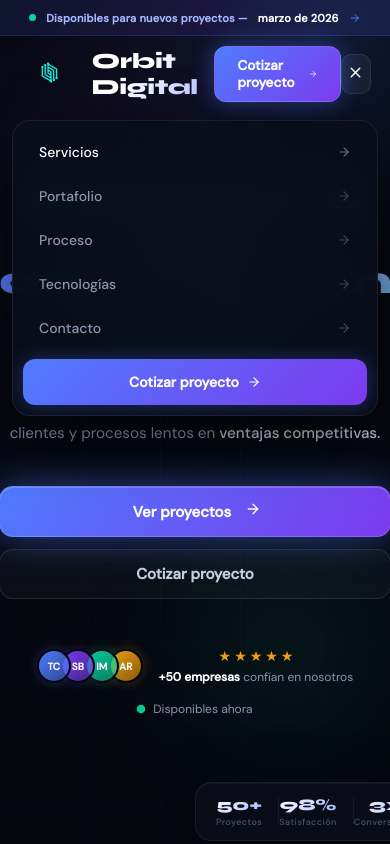
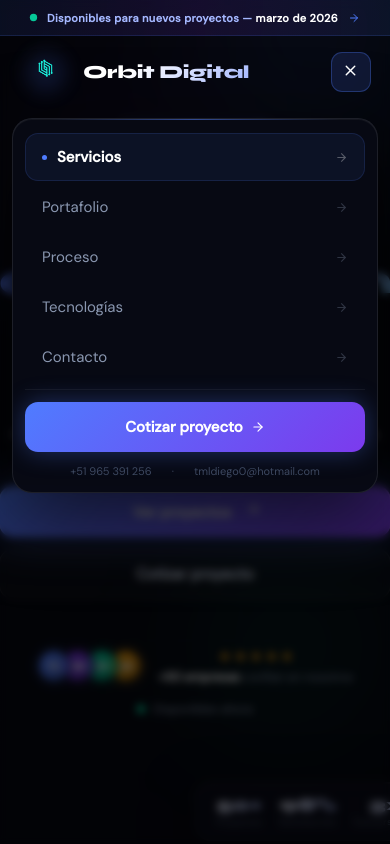
Before and after one commit to Reverse07/Orbit-Digital, a Next.js app: page / in a window 390 px wide. Both pictures are taken after a click on the button 355 px from the left and 74 px from the top of the page. Shown: the top 844 px of the page. Built offline with nearby package versions, Linux system fonts and the light colour scheme.

Commit message:
upgrade Navbar with top-tier design and responsive

```diff
--- a/components/Navbar.tsx
+++ b/components/Navbar.tsx
@@ -1,7 +1,7 @@
 'use client'
 
 import { useState, useEffect, useRef } from 'react'
-import { motion, AnimatePresence } from 'framer-motion'
+import { motion, AnimatePresence, useScroll, useTransform } from 'framer-motion'
 import { Menu, X, ArrowRight } from 'lucide-react'
 import Image from 'next/image'
 import { SITE } from '@/lib/constants'
@@ -14,18 +14,33 @@
   { label: 'Contacto', href: '#contacto' },
 ]
 
+const ANNOUNCE_H = 36
+const NAV_H = 72
+
 export default function Navbar() {
   const [scrolled, setScrolled] = useState(false)
   const [menuOpen, setMenuOpen] = useState(false)
   const [activeLink, setActiveLink] = useState('')
   const [hovered, setHovered] = useState<string | null>(null)
   const [pillStyle, setPillStyle] = useState({ left: 0, width: 0 })
+  const [isMobile, setIsMobile] = useState(false)
   const navRef = useRef<HTMLUListElement>(null)
 
+  const { scrollY } = useScroll()
+  const announceOpacity = useTransform(scrollY, [0, 80], [1, 0])
+  const announceHeight = useTransform(scrollY, [0, 80], [ANNOUNCE_H, 0])
+  const navTop = useTransform(scrollY, [0, 80], [ANNOUNCE_H, 0])
+
   useEffect(() => {
+    const checkMobile = () => setIsMobile(window.innerWidth < 768)
+    checkMobile()
+    window.addEventListener('resize', checkMobile)
     const handleScroll = () => setScrolled(window.scrollY > 30)
     window.addEventListener('scroll', handleScroll)
-    return () => window.removeEventListener('scroll', handleScroll)
+    return () => {
+      window.removeEventListener('scroll', handleScroll)
+      window.removeEventListener('resize', checkMobile)
+    }
   }, [])
 
   useEffect(() => {
@@ -36,11 +51,22 @@
           if (entry.isIntersecting) setActiveLink(`#${entry.target.id}`)
         })
       },
-      { threshold: 0.4 }
+      { threshold: 0.35 }
     )
     sections.forEach(s => s && observer.observe(s))
     return () => observer.disconnect()
   }, [])
+
+  // Cerrar menu al hacer resize a desktop
+  useEffect(() => {
+    if (!isMobile) setMenuOpen(false)
+  }, [isMobile])
+
+  // Bloquear scroll cuando menu abierto
+  useEffect(() => {
+    document.body.style.overflow = menuOpen ? 'hidden' : ''
+    return () => { document.body.style.overflow = '' }
+  }, [menuOpen])
 
   const handleMouseEnter = (href: string, e: React.MouseEvent<HTMLAnchorElement>) => {
     setHovered(href)
@@ -53,43 +79,58 @@
     }
   }
 
-  const ANNOUNCE_H = 36
-  const NAV_H = 76 // Aumentado ligeramente para acomodar el logo más grande
-
   return (
     <>
-      {/* ── Barra de anuncio ── */}
+      {/* ── Barra de anuncio con scroll fade ── */}
       <motion.div
-        initial={{ y: -ANNOUNCE_H, opacity: 0 }}
-        animate={{ y: 0, opacity: 1 }}
-        transition={{ duration: 0.5 }}
         style={{
-          position: 'fixed', top: 0, left: 0, right: 0,
-          zIndex: 60, height: `${ANNOUNCE_H}px`,
+          height: announceHeight,
+          opacity: announceOpacity,
+          position: 'fixed', top: 0, left: 0, right: 0, zIndex: 60,
+          overflow: 'hidden',
+        }}
+      >
+        <motion.div
+          initial={{ y: -ANNOUNCE_H }}
+          animate={{ y: 0 }}
+          transition={{ duration: 0.6, ease: [0.16, 1, 0.3, 1] }}
+          style={{
+            height: `${ANNOUNCE_H}px`,
             display: 'flex', alignItems: 'center', justifyContent: 'center',
             gap: '10px',
-          background: 'linear-gradient(90deg, rgba(79,124,255,0.12), rgba(124,58,237,0.12), rgba(79,124,255,0.12))',
-          borderBottom: '1px solid rgba(79,124,255,0.18)',
+            background: 'linear-gradient(90deg, rgba(79,124,255,0.1), rgba(124,58,237,0.14), rgba(79,124,255,0.1))',
+            borderBottom: '1px solid rgba(79,124,255,0.16)',
             color: '#a5b8ff', fontSize: '11px', fontWeight: 600,
-          letterSpacing: '0.02em',
+            letterSpacing: '0.03em',
           }}
         >
-        <span style={{ width: 7, height: 7, borderRadius: '50%', background: '#06d6a0', flexShrink: 0 }} />
+          <motion.span
+            animate={{ scale: [1, 1.4, 1], opacity: [1, 0.5, 1] }}
+            transition={{ duration: 2, repeat: Infinity }}
+            style={{ width: 7, height: 7, borderRadius: '50%', background: '#06d6a0', display: 'inline-block', flexShrink: 0 }}
+          />
+          <span>
             Disponibles para nuevos proyectos —{' '}
             <span style={{ color: '#fff', fontWeight: 700 }}>
               {new Date().toLocaleString('es', { month: 'long', year: 'numeric' })}
             </span>
+          </span>
           <ArrowRight size={12} color="#4f7cff" />
+        </motion.div>
       </motion.div>
 
       {/* ── Navbar ── */}
       <motion.nav
-        initial={{ y: -(ANNOUNCE_H + NAV_H), opacity: 0 }}
-        animate={{ y: 0, opacity: 1 }}
-        transition={{ duration: 0.7, delay: 0.15, ease: [0.21, 0.47, 0.32, 0.98] }}
+        style={{ top: navTop }}
+        initial={{ opacity: 0, y: -20 }}
+        animate={{ opacity: 1, y: 0 }}
+        transition={{ duration: 0.7, delay: 0.2, ease: [0.16, 1, 0.3, 1] }}
+        className="navbar-root"
+      >
+        <div
+          className="navbar-inner"
           style={{
             position: 'fixed',
-          top: `${ANNOUNCE_H}px`,
             left: 0, right: 0,
             zIndex: 50,
             height: `${NAV_H}px`,
@@ -99,72 +140,84 @@
             padding: '0 5%',
             transition: 'background 0.4s, box-shadow 0.4s, border-color 0.4s',
             ...(scrolled ? {
-            background: 'rgba(8,11,18,0.88)',
-            backdropFilter: 'blur(28px)',
-            WebkitBackdropFilter: 'blur(28px)',
+              background: 'rgba(6,8,16,0.92)',
+              backdropFilter: 'blur(32px)',
+              WebkitBackdropFilter: 'blur(32px)',
               borderBottom: '1px solid rgba(255,255,255,0.06)',
-            boxShadow: '0 4px 48px rgba(0,0,0,0.45)',
+              boxShadow: '0 4px 40px rgba(0,0,0,0.5)',
             } : {
               background: 'transparent',
             }),
           }}
         >
-        {/* Logo con imagen real - más grande */}
-        <a href="#" style={{ display: 'flex', alignItems: 'center', gap: '12px', textDecoration: 'none' }}>
+          {/* ── Logo ── */}
+          <motion.a
+            href="#inicio"
+            whileHover={{ scale: 1.03 }}
+            whileTap={{ scale: 0.97 }}
+            style={{ display: 'flex', alignItems: 'center', gap: '11px', textDecoration: 'none', flexShrink: 0 }}
+          >
+            <div style={{ position: 'relative' }}>
+              {/* Glow detrás del logo */}
+              <motion.div
+                animate={{ opacity: [0.4, 0.8, 0.4] }}
+                transition={{ duration: 3, repeat: Infinity }}
+                style={{
+                  position: 'absolute', inset: -6, borderRadius: '50%',
+                  background: 'radial-gradient(circle, rgba(79,124,255,0.3), transparent 70%)',
+                  filter: 'blur(8px)',
+                  pointerEvents: 'none',
+                }}
+              />
               <Image
                 src="/img/logOrbitDigital-Photoroom.png"
                 alt="Orbit Digital"
-            width={52}
-            height={52}
-            style={{
-              width: 'auto',
-              height: '48px',
-              objectFit: 'contain',
-            }}
+                width={44}
+                height={44}
+                style={{ width: 'auto', height: '42px', objectFit: 'contain', position: 'relative', zIndex: 1 }}
                 priority
               />
+            </div>
             <span style={{
               fontFamily: 'Syne, sans-serif', fontWeight: 800,
-            fontSize: '1.35rem', // Aumentado de 1.15rem a 1.35rem
-            letterSpacing: '-0.02em',
-            background: 'linear-gradient(135deg, #ffffff 40%, #a5b8ff 100%)',
-            WebkitBackgroundClip: 'text', WebkitTextFillColor: 'transparent',
-            backgroundClip: 'text',
+              fontSize: isMobile ? '1.15rem' : '1.3rem',
+              letterSpacing: '-0.025em',
+              background: 'linear-gradient(135deg, #fff 30%, #a5b8ff 100%)',
+              WebkitBackgroundClip: 'text', WebkitTextFillColor: 'transparent', backgroundClip: 'text',
             }}>
               {SITE.name}
             </span>
-        </a>
+          </motion.a>
 
-        {/* Links desktop */}
+          {/* ── Links desktop con pill animada ── */}
           <ul
             ref={navRef}
             onMouseLeave={() => setHovered(null)}
             style={{
-            display: 'none',
-            position: 'relative',
-            listStyle: 'none', margin: 0,
-            padding: '6px 8px', gap: '2px',
-            borderRadius: 16,
+              display: isMobile ? 'none' : 'flex',
+              position: 'relative', listStyle: 'none', margin: 0,
+              padding: '5px 6px', gap: '2px', borderRadius: '14px',
               background: 'rgba(255,255,255,0.03)',
               border: '1px solid rgba(255,255,255,0.07)',
             }}
-          className="md:flex"
           >
-          {/* Pill animada */}
+            {/* Pill hover */}
             <AnimatePresence>
               {hovered && (
                 <motion.div
                   key="pill"
-                initial={{ opacity: 0, left: pillStyle.left, width: pillStyle.width }}
+                  layoutId="nav-pill"
+                  initial={{ opacity: 0 }}
                   animate={{ opacity: 1, left: pillStyle.left, width: pillStyle.width }}
                   exit={{ opacity: 0 }}
-                transition={{ type: 'spring', stiffness: 500, damping: 35 }}
+                  transition={{ type: 'spring', stiffness: 500, damping: 38 }}
                   style={{
-                  position: 'absolute', top: 6,
-                  height: 'calc(100% - 12px)',
-                  borderRadius: 10, pointerEvents: 'none',
-                  background: 'rgba(79,124,255,0.13)',
-                  border: '1px solid rgba(79,124,255,0.22)',
+                    position: 'absolute', top: 5,
+                    height: 'calc(100% - 10px)',
+                    borderRadius: '9px', pointerEvents: 'none',
+                    background: 'rgba(79,124,255,0.12)',
+                    border: '1px solid rgba(79,124,255,0.2)',
+                    boxShadow: '0 0 12px rgba(79,124,255,0.08)',
                   }}
                 />
               )}
@@ -173,69 +226,84 @@
             {links.map(link => {
               const isActive = activeLink === link.href
               return (
-              <li key={link.href}>
+                <li key={link.href} style={{ position: 'relative' }}>
                   <a
                     href={link.href}
                     onMouseEnter={e => handleMouseEnter(link.href, e)}
                     style={{
                       position: 'relative', display: 'block',
-                    padding: '8px 16px', borderRadius: 10,
-                    fontSize: '13.5px', fontWeight: 500,
+                      padding: '8px 15px', borderRadius: '9px',
+                      fontSize: '13.5px', fontWeight: isActive ? 600 : 500,
                       color: isActive ? '#fff' : '#8a97b0',
-                    textDecoration: 'none',
-                    transition: 'color 0.2s',
+                      textDecoration: 'none', transition: 'color 0.2s',
+                      zIndex: 1,
                     }}
                   >
+                    {link.label}
+                    {/* Dot activo */}
                     {isActive && (
                       <motion.span
-                      layoutId="dot"
+                        layoutId="active-dot"
                         style={{
-                        position: 'absolute', bottom: 4,
+                          position: 'absolute', bottom: 3,
                           left: '50%', transform: 'translateX(-50%)',
-                        width: 4, height: 4, borderRadius: '50%',
+                          width: 3, height: 3, borderRadius: '50%',
                           background: '#4f7cff', display: 'block',
                         }}
                       />
                     )}
-                  {link.label}
                   </a>
                 </li>
               )
             })}
           </ul>
 
-        {/* CTA desktop */}
-        <div style={{ display: 'flex', alignItems: 'center', gap: 12 }} className="hidden md:flex">
+          {/* ── CTA desktop ── */}
+          {!isMobile && (
             <motion.a
               href="#contacto"
-            whileHover={{ y: -2, boxShadow: '0 0 35px rgba(79,124,255,0.55)' }}
+              whileHover={{ y: -2, boxShadow: '0 0 32px rgba(79,124,255,0.6)' }}
               whileTap={{ scale: 0.96 }}
               style={{
                 display: 'inline-flex', alignItems: 'center', gap: 8,
                 padding: '10px 22px', borderRadius: 12,
                 background: 'linear-gradient(135deg, #4f7cff, #7c3aed)',
-              boxShadow: '0 0 22px rgba(79,124,255,0.38)',
+                boxShadow: '0 0 20px rgba(79,124,255,0.35)',
                 color: '#fff', fontSize: '13.5px', fontWeight: 600,
                 textDecoration: 'none',
                 border: '1px solid rgba(255,255,255,0.12)',
+                position: 'relative', overflow: 'hidden',
+                flexShrink: 0,
               }}
             >
+              {/* Shimmer */}
+              <motion.div
+                animate={{ x: ['-100%', '200%'] }}
+                transition={{ duration: 2, repeat: Infinity, repeatDelay: 4, ease: 'easeInOut' }}
+                style={{
+                  position: 'absolute', top: 0, left: 0, width: '40%', height: '100%',
+                  background: 'linear-gradient(90deg, transparent, rgba(255,255,255,0.15), transparent)',
+                  transform: 'skewX(-20deg)',
+                }}
+              />
               Cotizar proyecto
               <ArrowRight size={14} />
             </motion.a>
-        </div>
+          )}
 
-        {/* Hamburger mobile */}
+          {/* ── Hamburger mobile ── */}
+          {isMobile && (
             <motion.button
-          onClick={() => setMenuOpen(!menuOpen)}
-          whileTap={{ scale: 0.9 }}
-          className="md:hidden"
+              onClick={() => setMenuOpen(v => !v)}
+              whileTap={{ scale: 0.88 }}
               style={{
-            width: 40, height: 40, borderRadius: 10,
+                width: 40, height: 40, borderRadius: 11,
                 display: 'flex', alignItems: 'center', justifyContent: 'center',
-            background: 'rgba(255,255,255,0.05)',
-            border: '1px solid rgba(255,255,255,0.08)',
+                background: menuOpen ? 'rgba(79,124,255,0.15)' : 'rgba(255,255,255,0.05)',
+                border: `1px solid ${menuOpen ? 'rgba(79,124,255,0.3)' : 'rgba(255,255,255,0.08)'}`,
                 color: '#fff', cursor: 'pointer',
+                transition: 'background 0.2s, border-color 0.2s',
+                flexShrink: 0,
               }}
             >
               <AnimatePresence mode="wait">
@@ -245,68 +313,142 @@
                 }
               </AnimatePresence>
             </motion.button>
+          )}
+        </div>
       </motion.nav>
 
-      {/* Mobile menu */}
+      {/* ── Menú mobile fullscreen ── */}
       <AnimatePresence>
         {menuOpen && (
+          <>
+            {/* Backdrop */}
             <motion.div
-            initial={{ opacity: 0, y: -8, scale: 0.97 }}
+              key="backdrop"
+              initial={{ opacity: 0 }}
+              animate={{ opacity: 1 }}
+              exit={{ opacity: 0 }}
+              onClick={() => setMenuOpen(false)}
+              style={{
+                position: 'fixed', inset: 0, zIndex: 38,
+                background: 'rgba(0,0,0,0.6)', backdropFilter: 'blur(4px)',
+              }}
+            />
+
+            {/* Panel */}
+            <motion.div
+              key="panel"
+              initial={{ opacity: 0, y: -12, scale: 0.96 }}
               animate={{ opacity: 1, y: 0, scale: 1 }}
-            exit={{ opacity: 0, y: -8, scale: 0.97 }}
-            transition={{ duration: 0.2 }}
+              exit={{ opacity: 0, y: -12, scale: 0.96 }}
+              transition={{ duration: 0.25, ease: [0.16, 1, 0.3, 1] }}
               style={{
                 position: 'fixed',
-              top: `${ANNOUNCE_H + NAV_H + 8}px`,
-              left: 12, right: 12, zIndex: 40,
-              borderRadius: 18, overflow: 'hidden',
-              background: 'rgba(10,14,26,0.97)',
-              border: '1px solid rgba(255,255,255,0.08)',
-              backdropFilter: 'blur(28px)',
-              boxShadow: '0 24px 64px rgba(0,0,0,0.55)',
+                top: `${ANNOUNCE_H + NAV_H + 10}px`,
+                left: 12, right: 12, zIndex: 39,
+                borderRadius: 20, overflow: 'hidden',
+                background: 'rgba(8,10,20,0.98)',
+                border: '1px solid rgba(255,255,255,0.09)',
+                backdropFilter: 'blur(32px)',
+                boxShadow: '0 24px 80px rgba(0,0,0,0.6), inset 0 1px 0 rgba(255,255,255,0.05)',
               }}
             >
-            <ul style={{ listStyle: 'none', margin: 0, padding: '10px', display: 'flex', flexDirection: 'column', gap: 2 }}>
+              {/* Glow superior */}
+              <div style={{
+                position: 'absolute', top: 0, left: '50%', transform: 'translateX(-50%)',
+                width: '80%', height: '1px',
+                background: 'linear-gradient(90deg, transparent, rgba(79,124,255,0.5), transparent)',
+              }} />
+
+              <ul style={{ listStyle: 'none', margin: 0, padding: '14px 12px 8px', display: 'flex', flexDirection: 'column', gap: 2 }}>
                 {links.map((link, i) => (
-                <motion.li key={link.href}
-                  initial={{ opacity: 0, x: -12 }}
+                  <motion.li
+                    key={link.href}
+                    initial={{ opacity: 0, x: -16 }}
                     animate={{ opacity: 1, x: 0 }}
-                  transition={{ delay: i * 0.05 }}
+                    transition={{ delay: i * 0.055, ease: [0.16, 1, 0.3, 1] }}
                   >
-                  <a href={link.href} onClick={() => setMenuOpen(false)}
+                    <a
+                      href={link.href}
+                      onClick={() => setMenuOpen(false)}
                       style={{
                         display: 'flex', alignItems: 'center', justifyContent: 'space-between',
-                      padding: '12px 16px', borderRadius: 12,
+                        padding: '13px 16px', borderRadius: 13,
                         color: activeLink === link.href ? '#fff' : '#8a97b0',
-                      fontSize: 14, fontWeight: 500, textDecoration: 'none',
-                      transition: 'background 0.2s, color 0.2s',
+                        fontSize: 15, fontWeight: activeLink === link.href ? 600 : 400,
+                        textDecoration: 'none',
+                        background: activeLink === link.href ? 'rgba(79,124,255,0.08)' : 'transparent',
+                        border: activeLink === link.href ? '1px solid rgba(79,124,255,0.15)' : '1px solid transparent',
+                        transition: 'all 0.2s',
                       }}
-                    onMouseEnter={e => { (e.currentTarget as HTMLElement).style.background = 'rgba(255,255,255,0.05)' }}
-                    onMouseLeave={e => { (e.currentTarget as HTMLElement).style.background = 'transparent' }}
                     >
+                      <span style={{ display: 'flex', alignItems: 'center', gap: 10 }}>
+                        {activeLink === link.href && (
+                          <span style={{ width: 5, height: 5, borderRadius: '50%', background: '#4f7cff', display: 'inline-block', flexShrink: 0 }} />
+                        )}
                         {link.label}
-                    <ArrowRight size={14} style={{ opacity: 0.4 }} />
+                      </span>
+                      <ArrowRight size={13} style={{ opacity: 0.3 }} />
                     </a>
                   </motion.li>
                 ))}
               </ul>
-            <div style={{ padding: '0 10px 10px' }}>
-              <a href="#contacto" onClick={() => setMenuOpen(false)}
+
+              {/* Divisor */}
+              <div style={{ height: 1, background: 'rgba(255,255,255,0.05)', margin: '0 12px' }} />
+
+              {/* CTA mobile */}
+              <motion.div
+                initial={{ opacity: 0, y: 8 }}
+                animate={{ opacity: 1, y: 0 }}
+                transition={{ delay: 0.3 }}
+                style={{ padding: '12px' }}
+              >
+                <a
+                  href="#contacto"
+                  onClick={() => setMenuOpen(false)}
                   style={{
                     display: 'flex', alignItems: 'center', justifyContent: 'center',
-                  gap: 8, width: '100%', padding: '14px',
-                  borderRadius: 12, textDecoration: 'none',
+                    gap: 8, width: '100%', padding: '15px',
+                    borderRadius: 13, textDecoration: 'none',
                     background: 'linear-gradient(135deg, #4f7cff, #7c3aed)',
-                  color: '#fff', fontSize: 14, fontWeight: 600,
-                  boxShadow: '0 0 20px rgba(79,124,255,0.3)',
+                    color: '#fff', fontSize: 15, fontWeight: 600,
+                    boxShadow: '0 0 24px rgba(79,124,255,0.35)',
                   }}
                 >
                   Cotizar proyecto <ArrowRight size={14} />
                 </a>
-            </div>
               </motion.div>
+
+              {/* Info de contacto rápido */}
+              <motion.div
+                initial={{ opacity: 0 }}
+                animate={{ opacity: 1 }}
+                transition={{ delay: 0.35 }}
+                style={{
+                  padding: '0 12px 14px',
+                  display: 'flex', justifyContent: 'center', gap: 20,
+                }}
+              >
+                <span style={{ color: '#3d4860', fontSize: 11 }}>+51 965 391 256</span>
+                <span style={{ color: '#3d4860', fontSize: 11 }}>·</span>
+                <span style={{ color: '#3d4860', fontSize: 11 }}>tmldiego0@hotmail.com</span>
+              </motion.div>
+            </motion.div>
+          </>
         )}
       </AnimatePresence>
+
+      <style>{`
+        .navbar-root {
+          position: fixed;
+          left: 0;
+          right: 0;
+          z-index: 50;
+        }
+        @media (max-width: 767px) {
+          .navbar-root { top: ${ANNOUNCE_H}px !important; }
+        }
+      `}</style>
     </>
   )
 }
```
Lines whose indentation alone changed are shown as unchanged.
